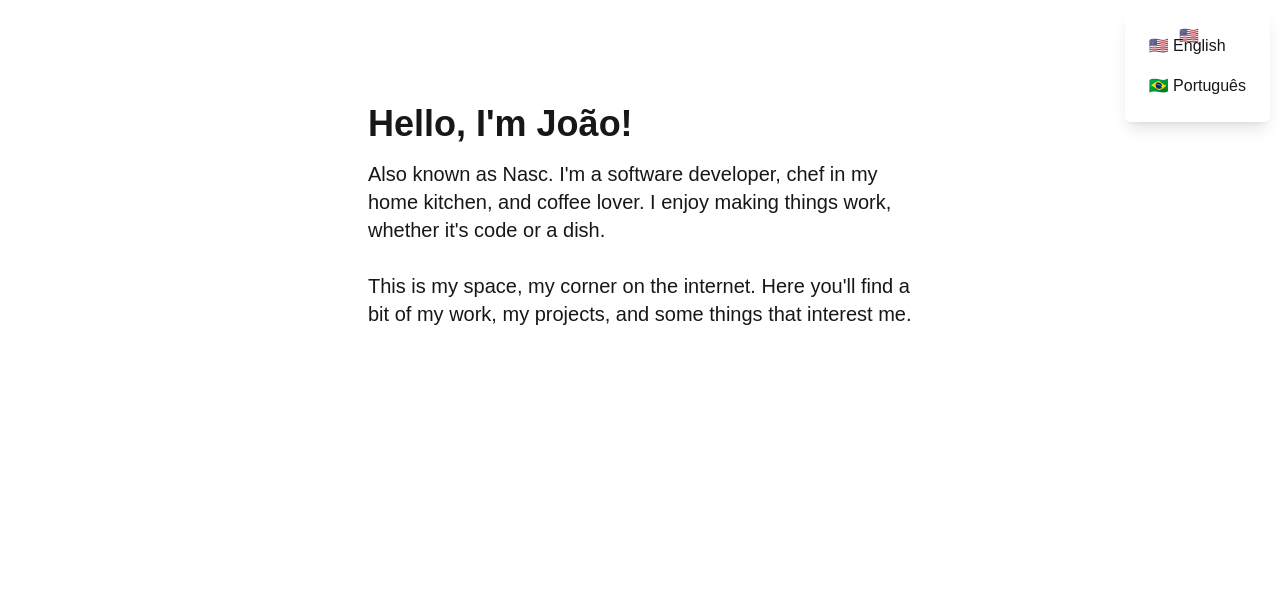
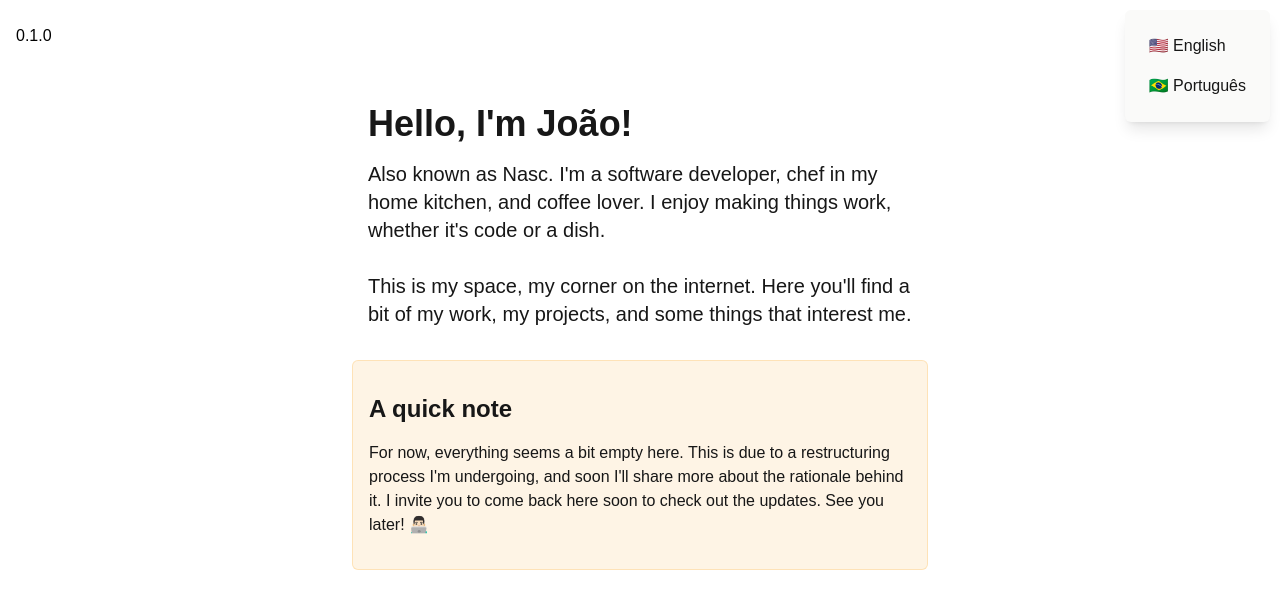
Before and after one commit to nascjoao/nascjoao.github.io, a Next.js app: page / in a window 1280 px wide. Both pictures are taken after a click on the button "🇺🇸 EN". Shown: the top 608 px of the page. Built offline with nearby package versions, Linux system fonts and the light colour scheme; no server answers.

Commit message:
feat(home): add quick note section and update styles for better theming

```diff
--- a/src/pages/home/ui/home.tsx
+++ b/src/pages/home/ui/home.tsx
@@ -6,7 +6,7 @@ export default async function Home() {
   const t = await getTranslations();
   return (
     <>
-      <header className="flex justify-between items-center p-4 text-white">
+      <header className="flex justify-between items-center p-4 text-black dark:text-white">
         <a
           href={`https://github.com/${AUTHOR_GITHUB}/${REPO_NAME}/releases/tag/v${VERSION}`}
           target="_blank"
@@ -24,6 +24,12 @@ export default async function Home() {
           </p>
         </div>
       </main>
+      <aside className="mx-auto max-w-xl px-4 py-8 bg-amber-500/10 border border-amber-500/20 rounded-md">
+        <h2 className="text-2xl font-bold mb-4">
+          {t("home.quick-note.title")}
+        </h2>
+        <p>{t("home.quick-note.content")}</p>
+      </aside>
     </>
   );
 }
--- a/src/pages/home/ui/language-select.tsx
+++ b/src/pages/home/ui/language-select.tsx
@@ -23,14 +23,14 @@ export default function LanguageSelect() {
         setUserLocale(value as Locale);
       }}
     >
-      <Select.Trigger className="focus:outline-none focus:bg-stone-200 dark:focus:bg-stone-800 rounded-md p-2 hover:bg-stone-200 dark:hover:bg-stone-800 transition-colors cursor-pointer">
+      <Select.Trigger className="text-black dark:text-white focus:outline-none focus:bg-stone-200 dark:focus:bg-stone-800 rounded-md p-2 hover:bg-stone-200 dark:hover:bg-stone-800 transition-colors cursor-pointer">
         <Select.Value />
       </Select.Trigger>
 
       <Select.Portal>
         <Select.Content
           onCloseAutoFocus={(e) => e.preventDefault()}
-          className="dark:bg-stone-900 p-4 rounded-md shadow-lg"
+          className="bg-stone-50 dark:bg-stone-900 p-4 rounded-md shadow-lg"
         >
           <Select.Viewport>
             {LANGUAGE_OPTIONS.map((option) => (
--- a/src/shared/i18n/en.json
+++ b/src/shared/i18n/en.json
@@ -5,6 +5,10 @@
   },
   "home": {
     "welcome": "Hello, I'm João!",
-    "description": "Also known as Nasc. I'm a software developer, chef in my home kitchen, and coffee lover. I enjoy making things work, whether it's code or a dish.\n\nThis is my space, my corner on the internet. Here you'll find a bit of my work, my projects, and some things that interest me."
+    "description": "Also known as Nasc. I'm a software developer, chef in my home kitchen, and coffee lover. I enjoy making things work, whether it's code or a dish.\n\nThis is my space, my corner on the internet. Here you'll find a bit of my work, my projects, and some things that interest me.",
+    "quick-note": {
+      "title": "A quick note",
+      "content": "For now, everything seems a bit empty here. This is due to a restructuring process I'm undergoing, and soon I'll share more about the rationale behind it.\n\nI invite you to come back here soon to check out the updates. See you later! 👨🏻‍💻"
+    }
   }
 }
--- a/src/shared/i18n/pt-br.json
+++ b/src/shared/i18n/pt-br.json
@@ -5,6 +5,10 @@
   },
   "home": {
     "welcome": "Olá, eu sou o João!",
-    "description": "Também conhecido como Nasc. Sou desenvolvedor de software, chef na cozinha da minha casa e amante de café. Gosto de fazer coisas funcionarem, seja um código ou um prato.\n\nEsse é o meu espaço, meu canto na internet. Por aqui você vai encontrar um pouco do meu trabalho, meus projetos e algumas coisas que me interessam."
+    "description": "Também conhecido como Nasc. Sou desenvolvedor de software, chef na cozinha da minha casa e amante de café. Gosto de fazer coisas funcionarem, seja um código ou um prato.\n\nEsse é o meu espaço, meu canto na internet. Por aqui você vai encontrar um pouco do meu trabalho, meus projetos e algumas coisas que me interessam.",
+    "quick-note": {
+      "title": "Um recado rápido",
+      "content": "Por enquanto, tudo parece um pouco vazio por aqui. Isso se deve a um processo de reestruturação que estou fazendo, e em breve compartilharei mais sobre o racional por trás disso.\n\nTe convido a voltar aqui em breve para conferir as novidades. Até logo! 👨🏻‍💻"
+    }
   }
 }
```
